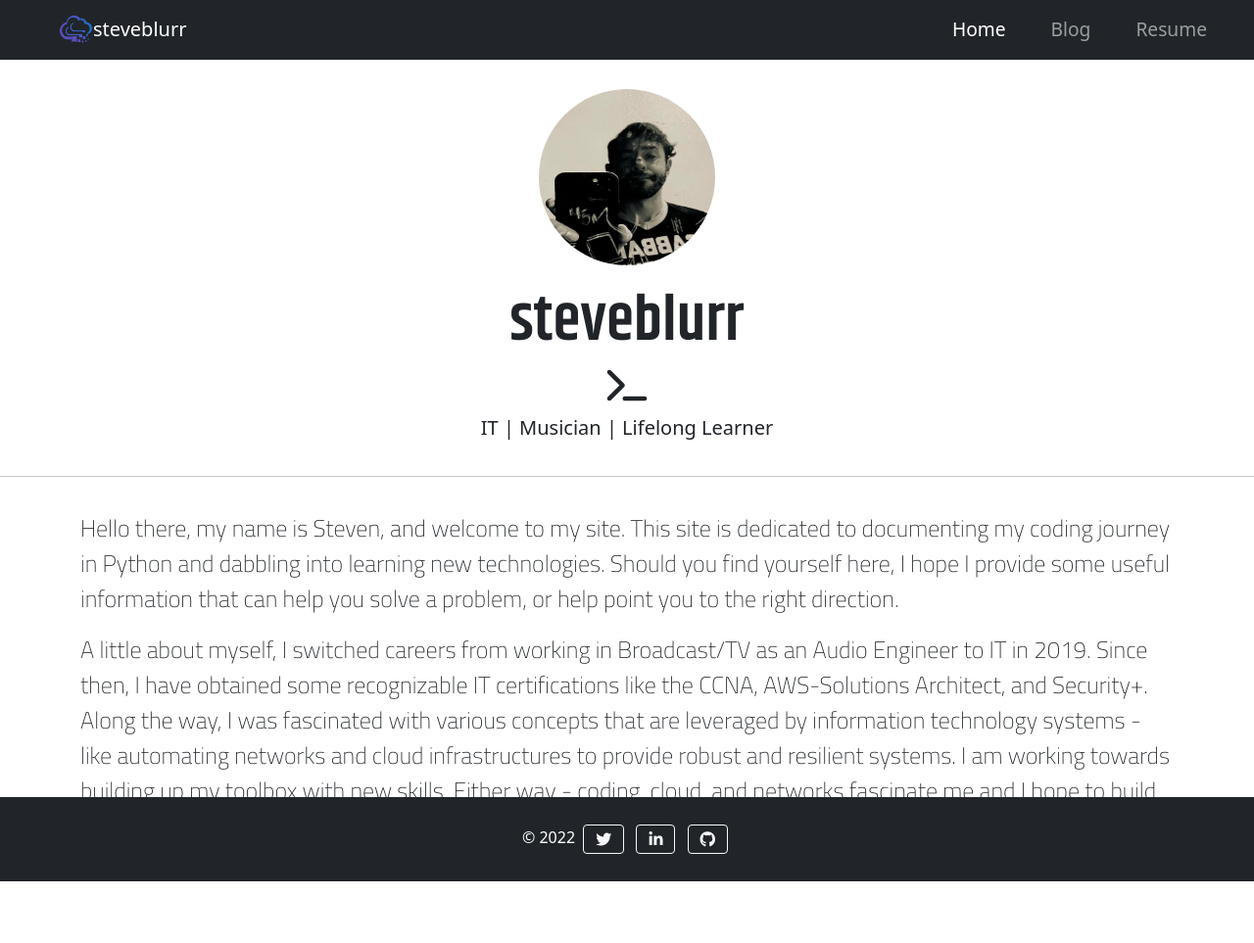
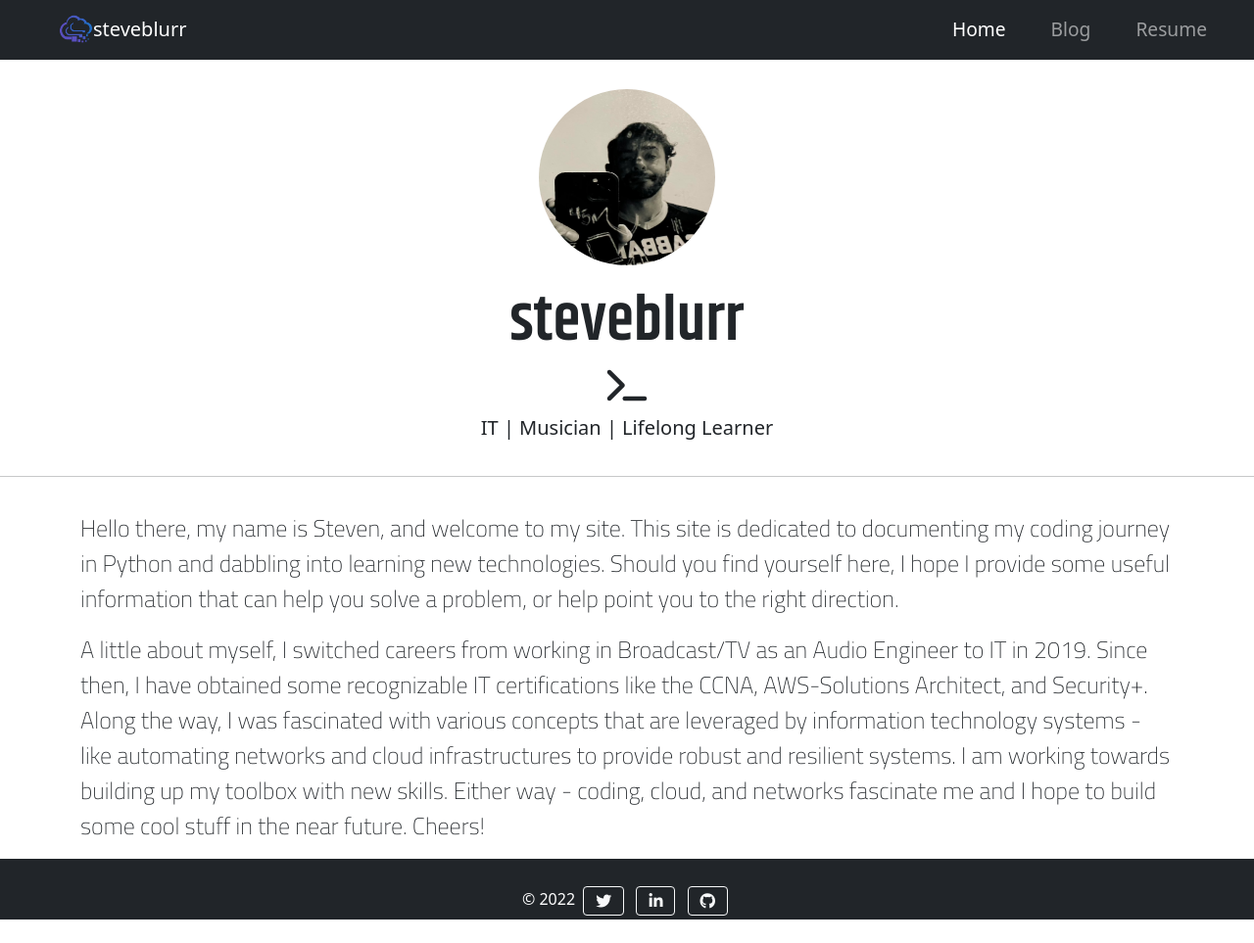
Before and after one commit to steveblurr/spazztictreeprotocol.com, a Jekyll site: the page built from index.markdown, in a window 1280 px wide. Shown: the whole page at 98% size. Built offline with Jekyll 4.4.1, drawn with Linux system fonts in a browser that asks for light colours; nearby versions of some CDN libraries; some web fonts are replaced; before the commit the page ends 900 px from its top, so only the background shows below that.

Commit message:
more css edits 2

```diff
--- a/css/styles.css
+++ b/css/styles.css
@@ -1,11 +1,12 @@
-body {
+html, body {
     position: relative;
     min-height: 100%;
     min-height: 100vh;
+    overflow: auto;
   }
 
 footer {
-    position: absolute;
+    position: relative;
     right: 0;
     bottom:0;
     left:0;
@@ -34,6 +35,7 @@ footer {
 
 .main-div {
    padding-top: 30px;
+   height: auto;
    text-align: center;
 }
 
```
